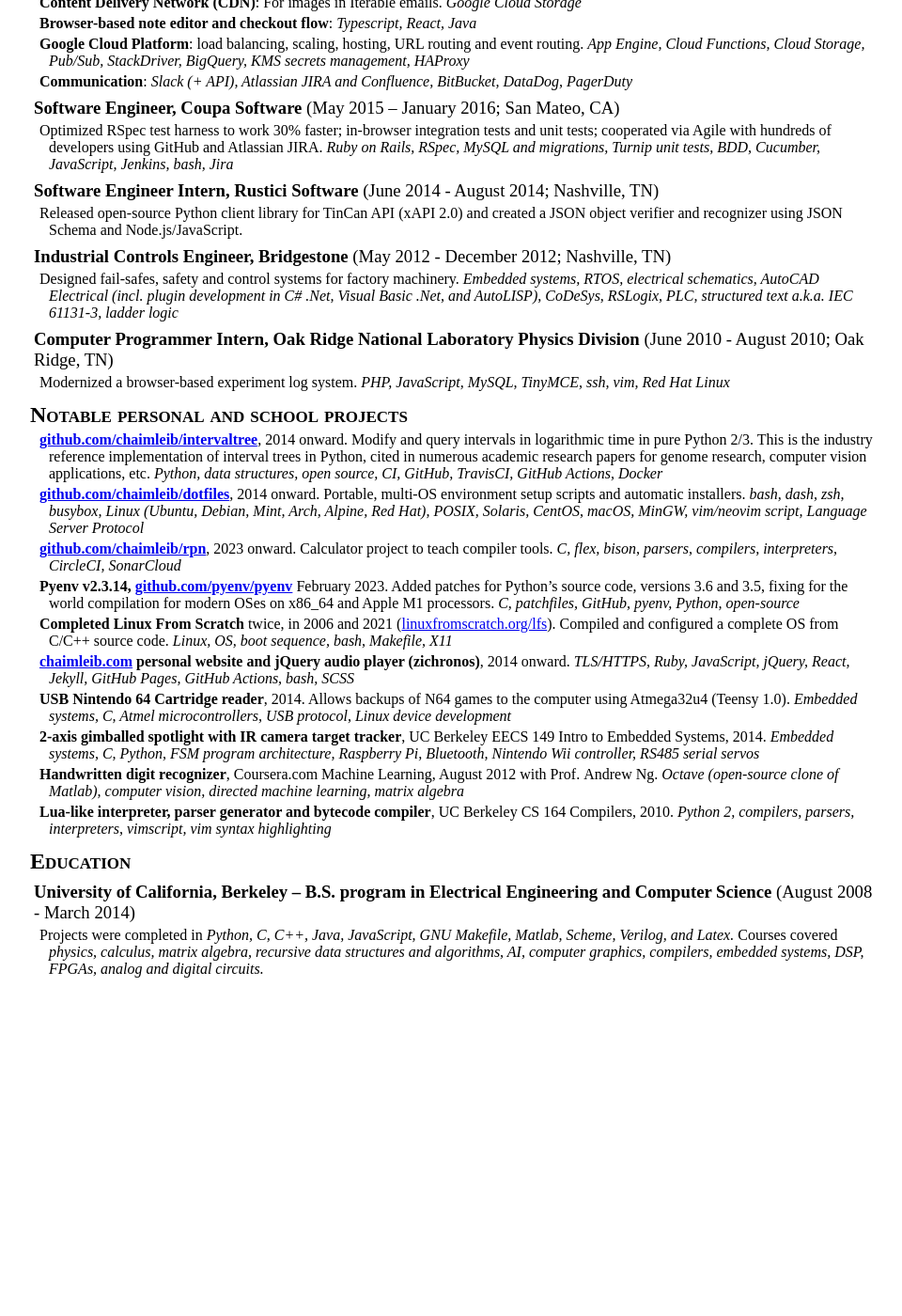
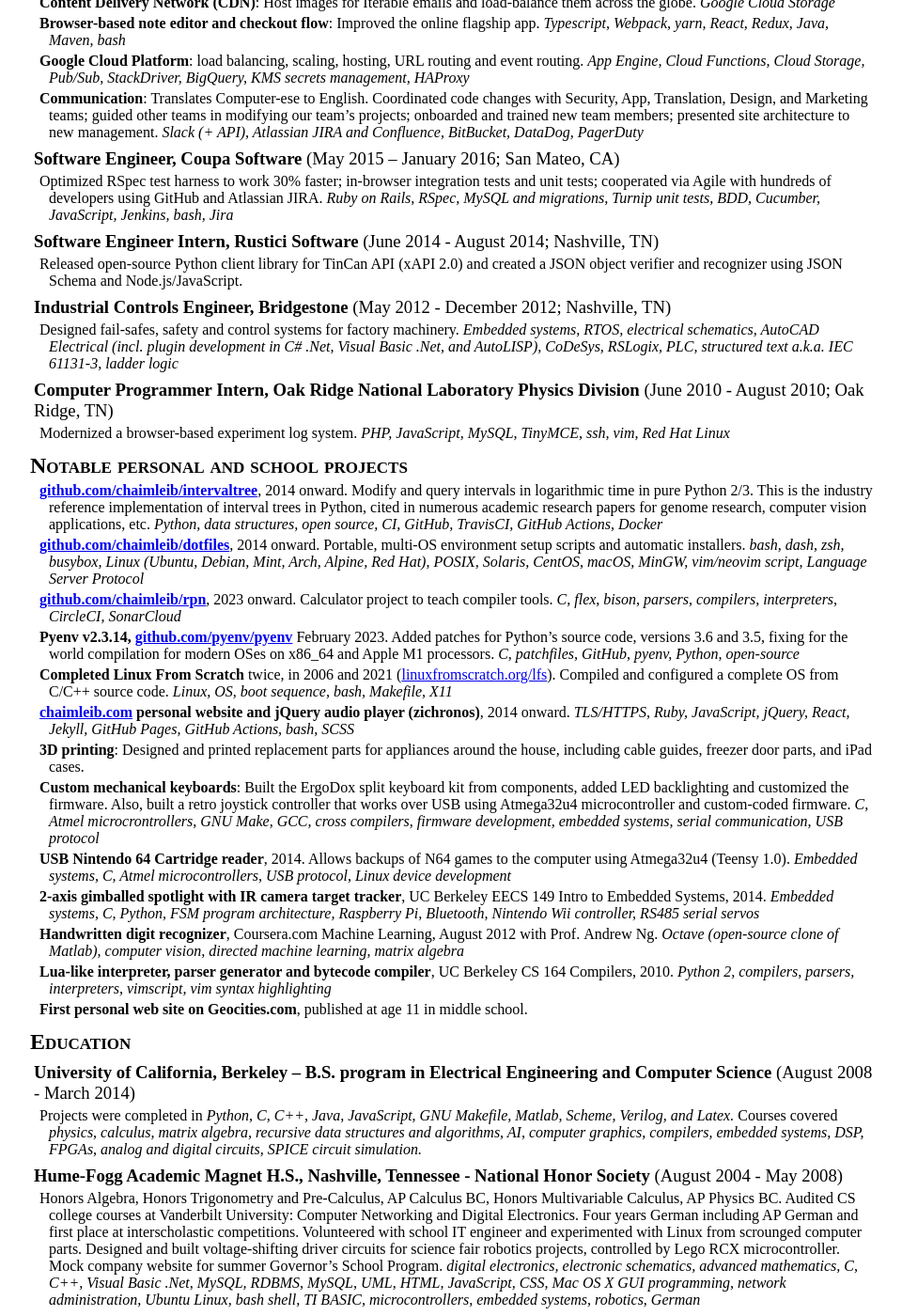
Before and after one commit to chaimleib/chaimleib.github.io, a Jekyll site: the page built from resume/index.html, in a window 1280 px wide and 1400 px high, scrolled down 708 px. Shown: the whole window at 94% size, without its empty margins (158-1118 px from the left). Built offline with Jekyll 4.4.1, drawn with Linux system fonts in a browser that asks for light colours; before the commit the page ends 1756 px from its top, so only the background shows below that; some of the changed text lies outside the part shown.

Commit message:
resume: longer than 2 pages

```diff
--- a/_layouts/resume.html
+++ b/_layouts/resume.html
@@ -3,7 +3,7 @@
   <meta charset="utf-8"/>
   <meta name="generator" content="pandoc"/>
   <meta name="viewport" content="width=device-width, initial-scale=1.0, user-scalable=yes"/>
-  <meta name="revised" content="Chaim Halbert, 2023-03-26 23:11-0700"/>
+  <meta name="revised" content="Chaim Halbert, 2023-03-27 19:17-0700"/>
   <title>Chaim Halbert</title>
   <style>
     code{white-space: pre-wrap;}
@@ -202,16 +202,22 @@
 Go/Golang, C#, Perl, PHP, Java, bash, dash, zsh, Python, MySQL, NoSQL,
 Redis, JavaScript/Node.js, Jenkins CI, webpack, React, yarn/npm, SASS,
 awk, grep, sed, jq, SRE</em></p>
-<p><strong>Content Delivery Network (CDN)</strong>: For images in
-Iterable emails. <em>Google Cloud Storage</em></p>
+<p><strong>Content Delivery Network (CDN)</strong>: Host images for
+Iterable emails and load-balance them across the globe. <em>Google Cloud
+Storage</em></p>
 <p><strong>Browser-based note editor and checkout flow</strong>:
-<em>Typescript, React, Java</em></p>
+Improved the online flagship app. <em>Typescript, Webpack, yarn, React,
+Redux, Java, Maven, bash</em></p>
 <p><strong>Google Cloud Platform</strong>: load balancing, scaling,
 hosting, URL routing and event routing. <em>App Engine, Cloud Functions,
 Cloud Storage, Pub/Sub, StackDriver, BigQuery, KMS secrets management,
 HAProxy</em></p>
-<p><strong>Communication</strong>: <em>Slack (+ API), Atlassian JIRA and
-Confluence, BitBucket, DataDog, PagerDuty</em></p>
+<p><strong>Communication</strong>: Translates Computer-ese to English.
+Coordinated code changes with Security, App, Translation, Design, and
+Marketing teams; guided other teams in modifying our team’s projects;
+onboarded and trained new team members; presented site architecture to
+new management. <em>Slack (+ API), Atlassian JIRA and Confluence,
+BitBucket, DataDog, PagerDuty</em></p>
 <h3 id="software-engineer-coupa-software-may-2015-january-2016-san-mateo-ca"><strong>Software
 Engineer, Coupa Software</strong> (May 2015 – January 2016; San Mateo,
 CA)</h3>
@@ -269,6 +275,15 @@
 website and jQuery audio player (zichronos)</strong>, 2014 onward.
 <em>TLS/HTTPS, Ruby, JavaScript, jQuery, React, Jekyll, GitHub Pages,
 GitHub Actions, bash, SCSS</em></p>
+<p><strong>3D printing</strong>: Designed and printed replacement parts
+for appliances around the house, including cable guides, freezer door
+parts, and iPad cases.</p>
+<p><strong>Custom mechanical keyboards</strong>: Built the ErgoDox split
+keyboard kit from components, added LED backlighting and customized the
+firmware. Also, built a retro joystick controller that works over USB
+using Atmega32u4 microcontroller and custom-coded firmware. <em>C, Atmel
+microcrontrollers, GNU Make, GCC, cross compilers, firmware development,
+embedded systems, serial communication, USB protocol</em></p>
 <p><strong>USB Nintendo 64 Cartridge reader</strong>, 2014. Allows
 backups of N64 games to the computer using Atmega32u4 (Teensy 1.0).
 <em>Embedded systems, C, Atmel microcontrollers, USB protocol, Linux
@@ -285,6 +300,8 @@
 compiler</strong>, UC Berkeley CS 164 Compilers, 2010. <em>Python 2,
 compilers, parsers, interpreters, vimscript, vim syntax
 highlighting</em></p>
+<p><strong>First personal web site on Geocities.com</strong>, published
+at age 11 in middle school.</p>
 <h2 id="education">Education</h2>
 <h3 id="university-of-california-berkeley-b.s.-program-in-electrical-engineering-and-computer-science-august-2008---march-2014"><strong>University
 of California, Berkeley – B.S. program in Electrical Engineering and
@@ -293,7 +310,23 @@
 Makefile, Matlab, Scheme, Verilog, and Latex.</em> Courses covered
 <em>physics, calculus, matrix algebra, recursive data structures and
 algorithms, AI, computer graphics, compilers, embedded systems, DSP,
-FPGAs, analog and digital circuits.</em></p>
+FPGAs, analog and digital circuits, SPICE circuit simulation.</em></p>
+<h3 id="hume-fogg-academic-magnet-h.s.-nashville-tennessee---national-honor-society-august-2004---may-2008"><strong>Hume-Fogg
+Academic Magnet H.S., Nashville, Tennessee - National Honor
+Society</strong> (August 2004 - May 2008)</h3>
+<p>Honors Algebra, Honors Trigonometry and Pre-Calculus, AP Calculus BC,
+Honors Multivariable Calculus, AP Physics BC. Audited CS college courses
+at Vanderbilt University: Computer Networking and Digital Electronics.
+Four years German including AP German and first place at interscholastic
+competitions. Volunteered with school IT engineer and experimented with
+Linux from scrounged computer parts. Designed and built voltage-shifting
+driver circuits for science fair robotics projects, controlled by Lego
+RCX microcontroller. Mock company website for summer Governor’s School
+Program. <em>digital electronics, electronic schematics, advanced
+mathematics, C, C++, Visual Basic .Net, MySQL, RDBMS, MySQL, UML, HTML,
+JavaScript, CSS, Mac OS X GUI programming, network administration,
+Ubuntu Linux, bash shell, TI BASIC, microcontrollers, embedded systems,
+robotics, German</em></p>
 </div>
 </body>
 </html>
```
